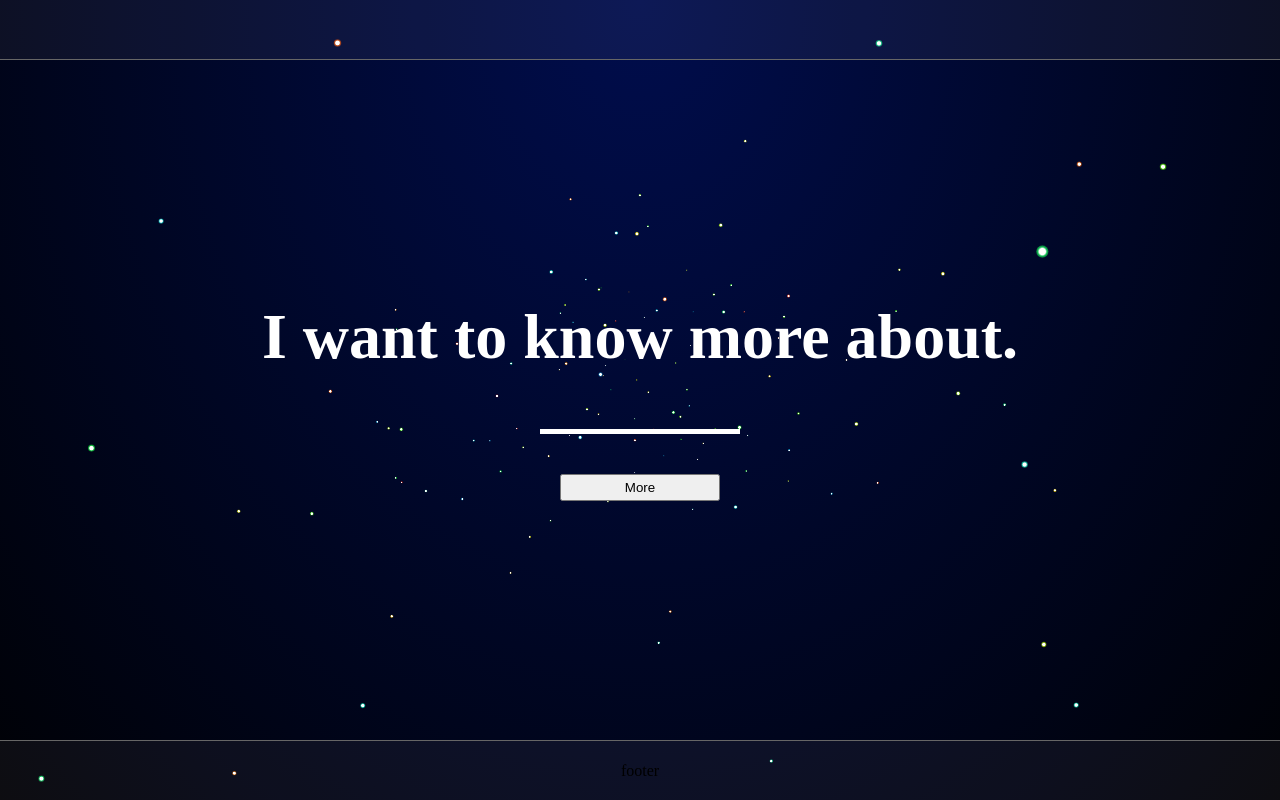
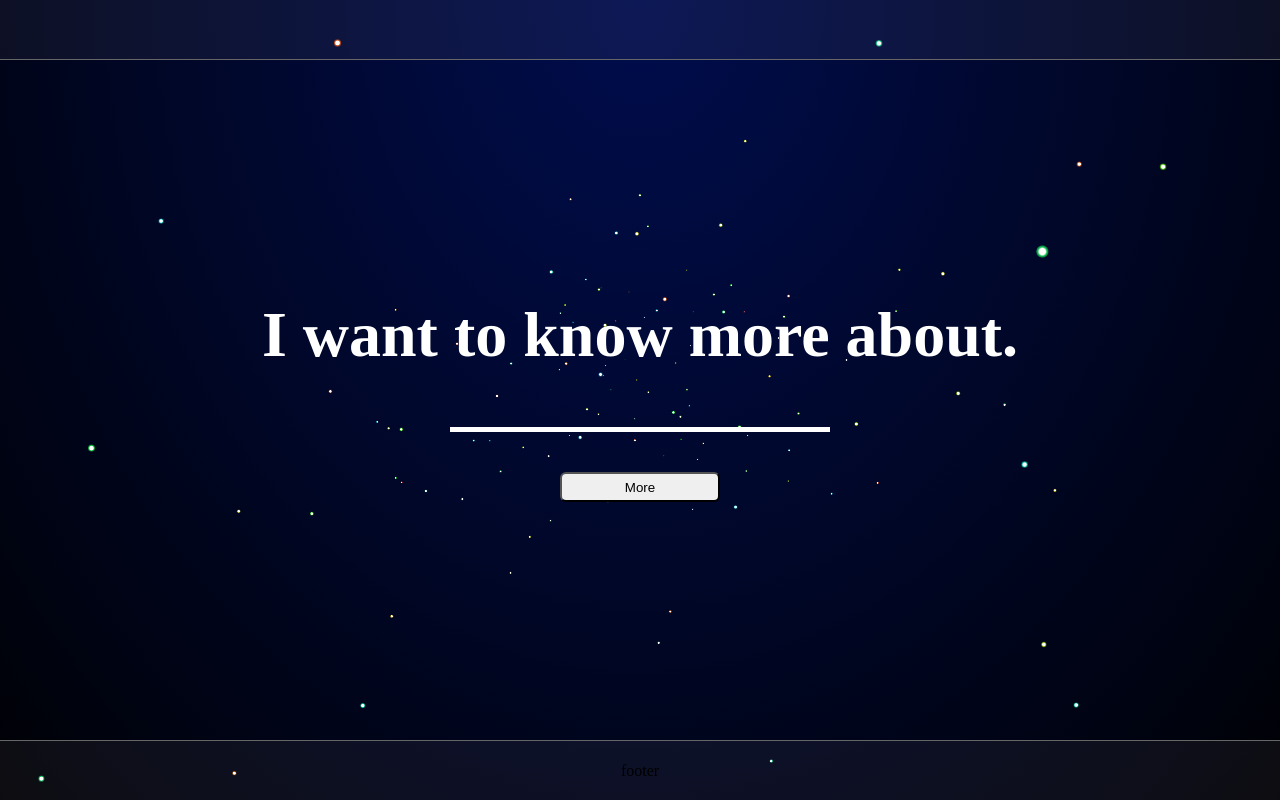
Before and after one commit to Jandou6/chart, a Vue app: page /#/search in a window 1280 px wide. Built offline with nearby package versions, Linux system fonts and the light colour scheme.

Commit message:
样式调整

```diff
--- a/src/views/Search/index.scss
+++ b/src/views/Search/index.scss
@@ -12,10 +12,11 @@
         height:60px;
         background: transparent;
         color:#fff;
-        font-size: 5vw;
+        font-size: 3vw;
         border-bottom: 5px solid #fff;
         padding: 5px;
-        width:200px;
+        width:380px;
+        text-align: center;
       }
       .enter-btn-wrap {
         width:100%;
@@ -23,7 +24,17 @@
         .enter-btn {
           width: 160px;
           padding: 4px 12px;
-
+          border-radius: 6px;
+          height: 30px;
+          cursor: pointer;
+          &:hover {
+            background: #008fff;
+            border: none;
+            color:#fff;
+          }
+          &:active {
+            background: #0477d2;
+          }
         }
       }
     }
--- a/src/views/Search/index.vue
+++ b/src/views/Search/index.vue
@@ -3,15 +3,12 @@
     <div id="view-search" class="body">
       <header-component></header-component>
       <div class="mian-body vh-center">
-
-
         <div class="content-wrap vh-center">
           <h4 class="title vh-center">I want to know more about.</h4>
           <input class="compay-name-input" ref="input"/>
           <div class="enter-btn-wrap vh-center">
             <button class="enter-btn ">More</button>
           </div>
-
         </div>
       </div>
       <footer-component></footer-component>
```
